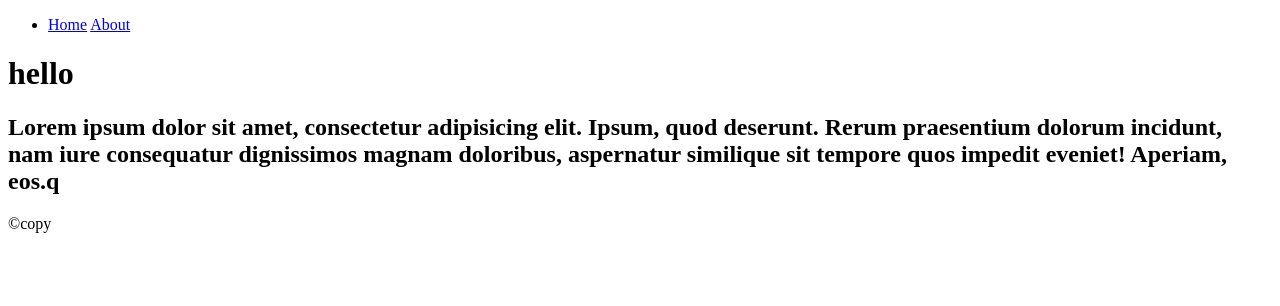
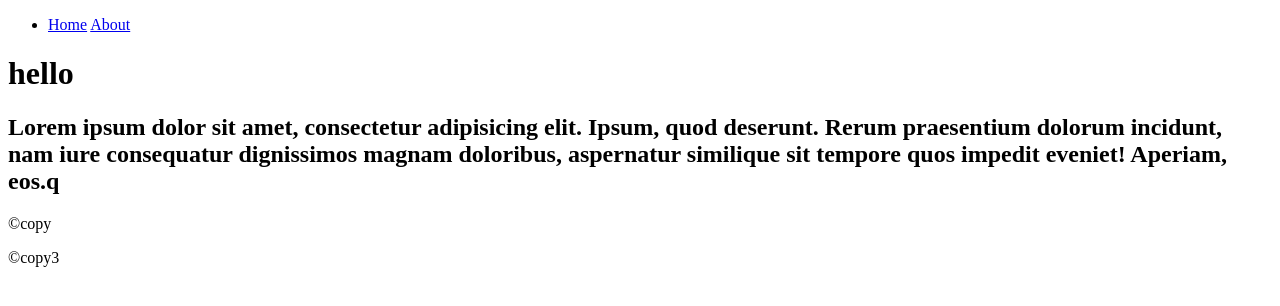
Before and after one commit to diyormahmudov/onlineStorpge, a plain HTML site: page index.html in a window 1280 px wide. Drawn offline with Linux system fonts and the light colour scheme.

Commit message:
Added footer3

```diff
--- a/index.html
+++ b/index.html
@@ -25,6 +25,10 @@
     </footer>
 
 
+    <footer3>
+        <p>&copy;copy3</p>
+    </footer>
+
 
 
 </body>
```
